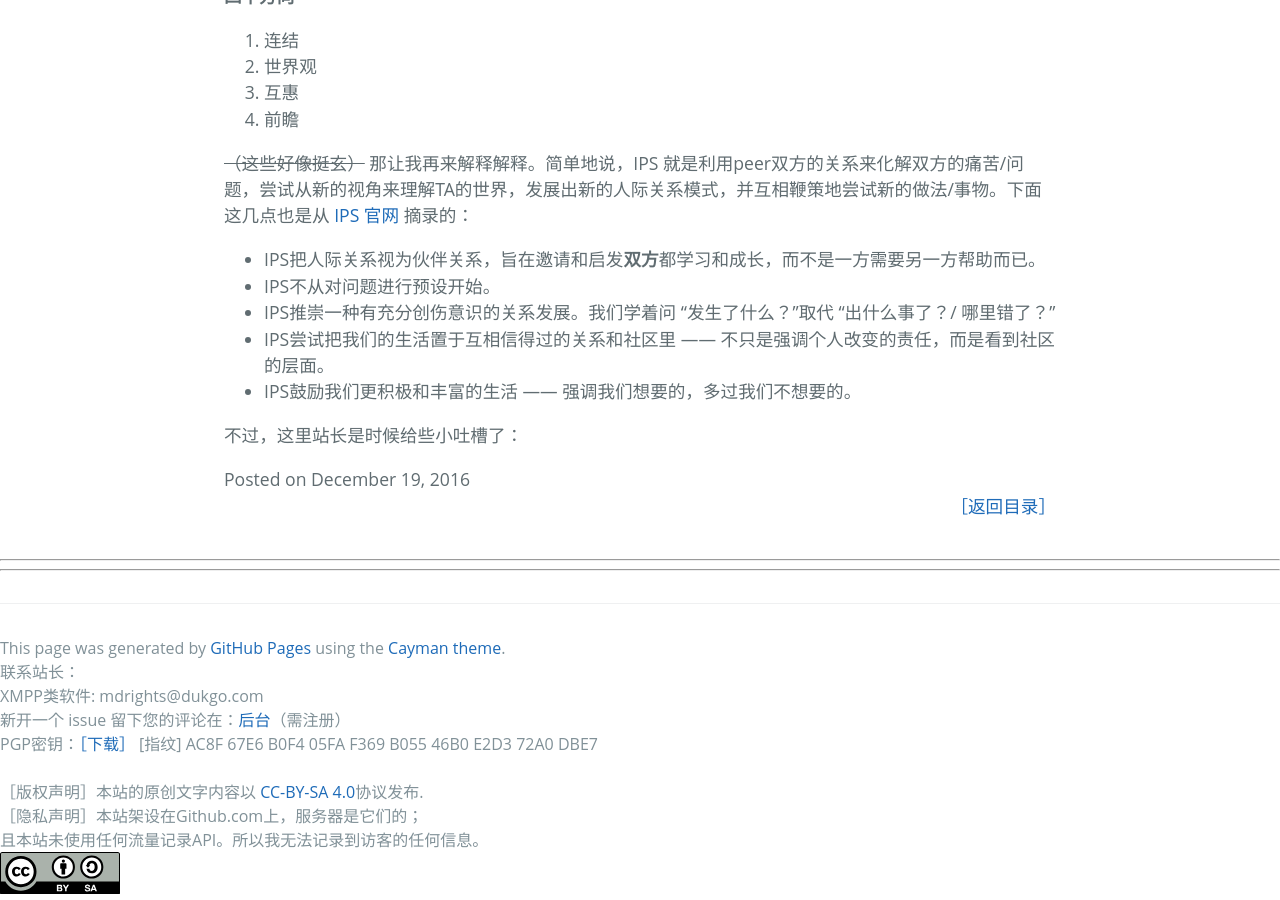
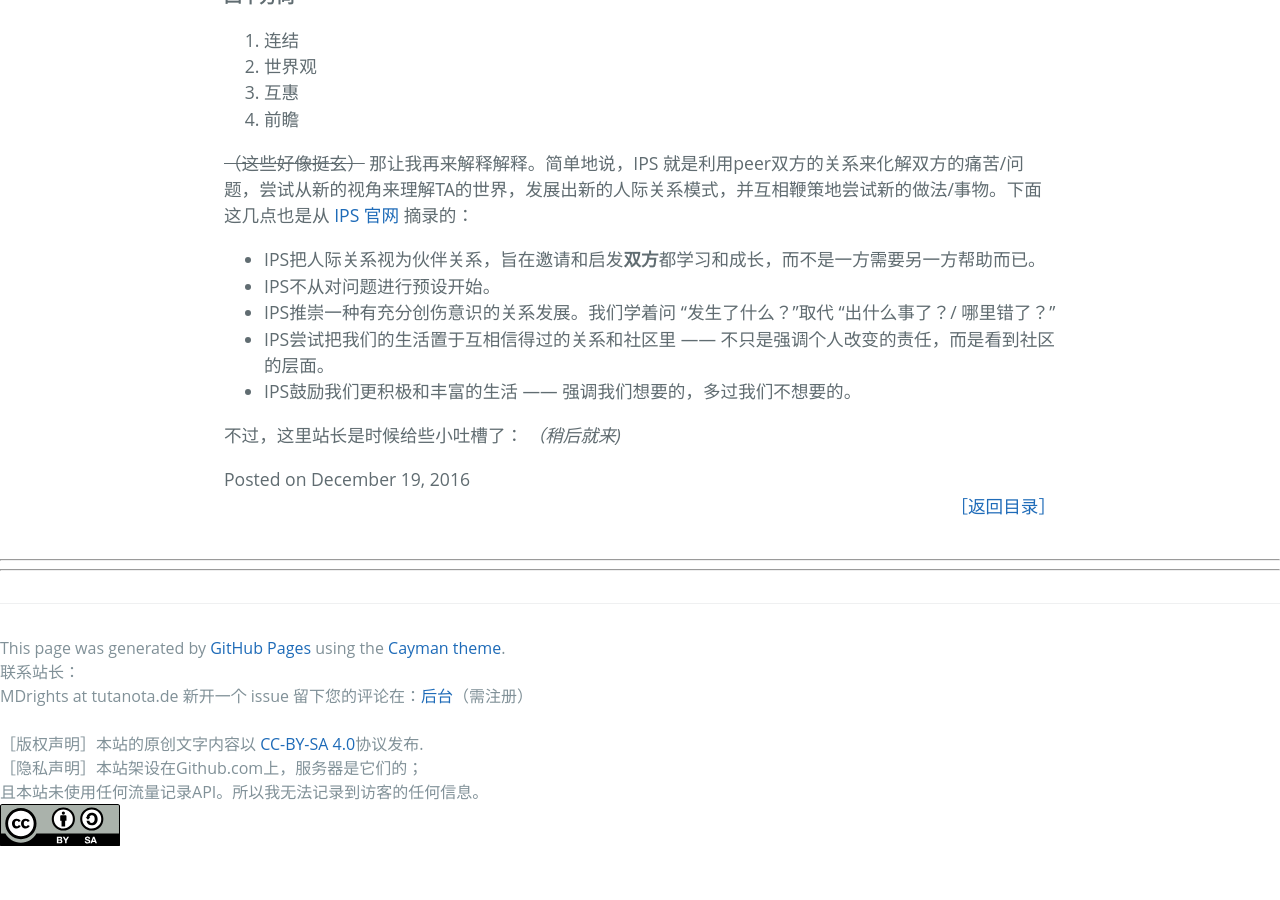
Before and after one commit to regaudit/survivor-cn, a Jekyll site: the page built from _posts/2016-12-19-joining-the-INTAR.md, in a window 1280 px wide and 900 px high, scrolled down 2171 px. Built offline with Jekyll 4.4.1, drawn with Linux system fonts in a browser that asks for light colours; after the commit the page ends 3023 px from its top, so only the background shows below that.

Commit message:
update for 2017

```diff
--- a/_includes/footer.html
+++ b/_includes/footer.html
@@ -2,10 +2,10 @@
 <footer class="site-footer">
         <span class="site-footer-credits">This page was generated by <a href="https://pages.github.com">GitHub Pages</a> using the <a href="https://github.com/jasonlong/cayman-theme">Cayman theme</a>.</span><br />
         <span class="site-footer-credits">联系站长：<br />
- 		XMPP类软件: mdrights@dukgo.com<br />
+		MDrights at tutanota.de
 		新开一个 issue 留下您的评论在：<a href="https://github.com/mdrights/beyond-psychiatry/issues">后台</a>（需注册）<br />
-		PGP密钥：<a href="{{ site.baseurl }}/MDrights.pgp">［下载］</a> [指纹] AC8F 67E6 B0F4 05FA F369  B055 46B0 E2D3 72A0 DBE7 <br />
- <!--<a href="http://www.douban.com/people/swycn">塗尔干</a>.-->
+<!--		PGP密钥：<a href="{{ site.baseurl }}/MDrights.pgp">［下载］</a> [指纹] AC8F 67E6 B0F4 05FA F369  B055 46B0 E2D3 72A0 DBE7 <br />
+ <a href="http://www.douban.com/people/swycn">塗尔干</a>.-->
 	</span><br />
 	<span class="site-footer-credits">［版权声明］本站的原创文字内容以 <a href=https://creativecommons.org/licenses/by-sa/4.0/deed.zh>CC-BY-SA 4.0</a>协议发布.</span><br />
 	<span class="site-footer-credits">［隐私声明］本站架设在Github.com上，服务器是它们的；<br />
--- a/_posts/2016-12-19-joining-the-INTAR.md
+++ b/_posts/2016-12-19-joining-the-INTAR.md
@@ -45,3 +45,4 @@ title:
 - IPS鼓励我们更积极和丰富的生活 —— 强调我们想要的，多过我们不想要的。
 
 不过，这里站长是时候给些小吐槽了：
+_（稍后就来)_
```
